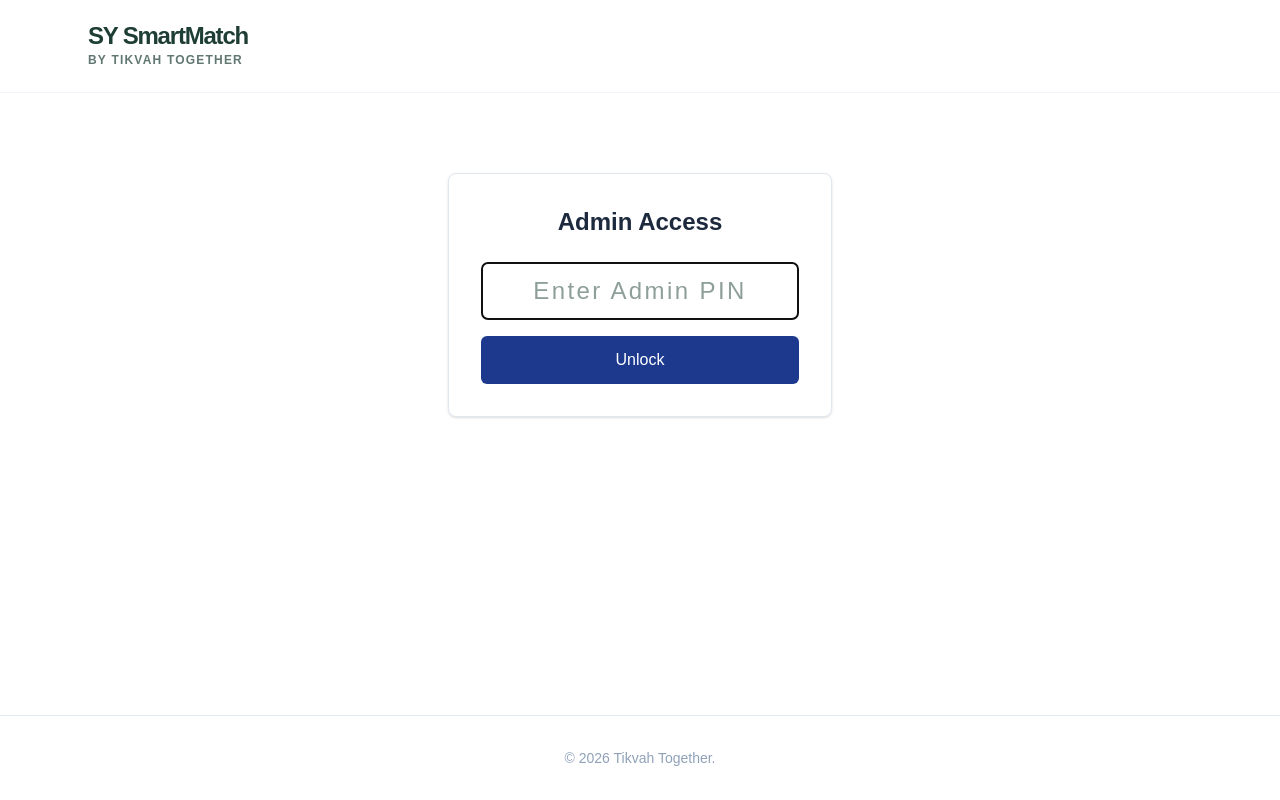
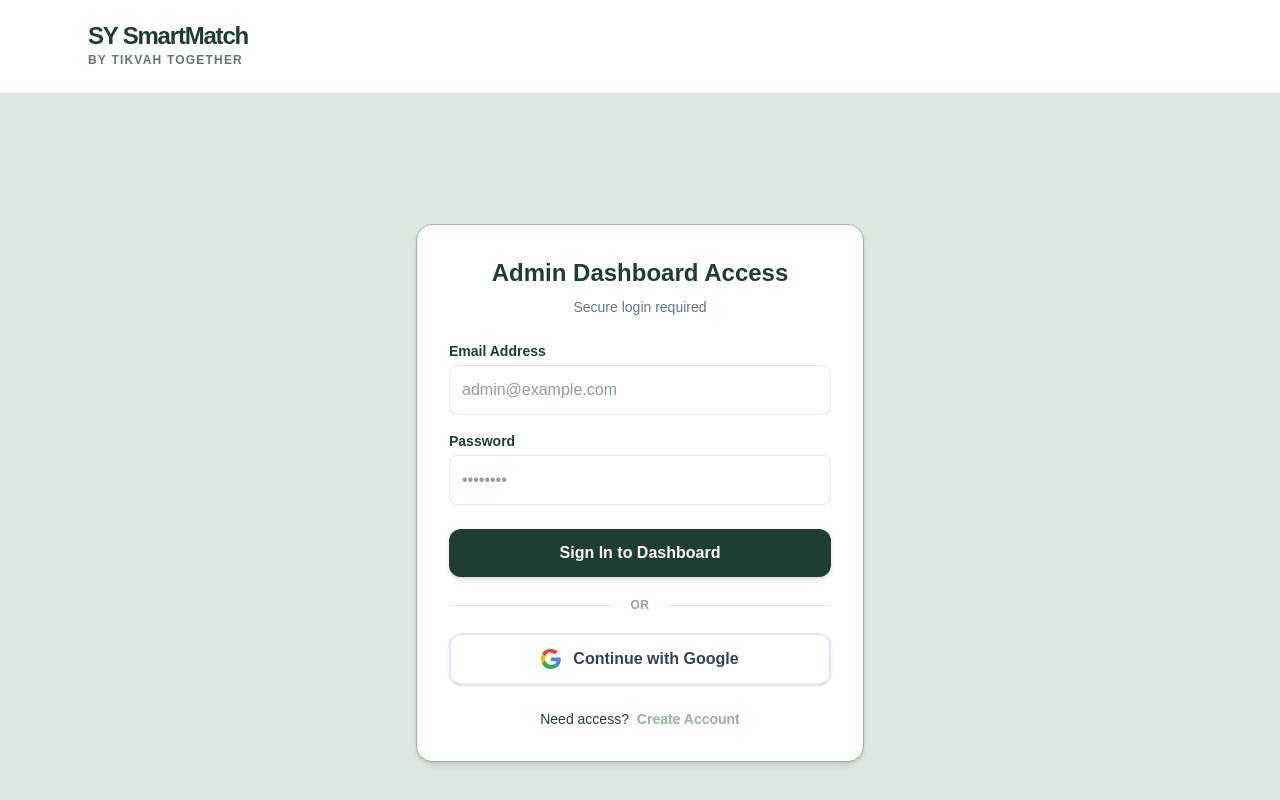
Before and after one commit to Tikvah-Together/events, a React (Vite) app: page /admin in a window 1280 px wide. Shown: the top 800 px of the page. Built offline with nearby package versions, Linux system fonts and the light colour scheme; no server answers.

Commit message:
update colors, add admin email, and improve admin login UI

```diff
--- a/src/AdminGuard.jsx
+++ b/src/AdminGuard.jsx
@@ -1,50 +1,215 @@
 import { useState, useEffect } from 'react';
+import { auth, googleProvider } from './firebase';
+import {
+  signInWithEmailAndPassword,
+  createUserWithEmailAndPassword,
+  signInWithPopup,
+  onAuthStateChanged,
+  signOut
+} from 'firebase/auth';
+import { Loader2 } from 'lucide-react';
+
+// ==========================================
+// 1. ADD YOUR ALLOWED ADMIN EMAILS HERE
+// ==========================================
+const ALLOWED_ADMINS = [
+  'tikvahtogetherevents@gmail.com',
+  'info@tikvahtogether.org',
+];
 
 export default function AdminGuard({ children }) {
   const [isAuthenticated, setIsAuthenticated] = useState(false);
-  const [pin, setPin] = useState('');
-  const ADMIN_PIN = "1234"; // CHANGE THIS TO YOUR SECURE PIN
+  const [loading, setLoading] = useState(true);
+  const [isRegistering, setIsRegistering] = useState(false);
+  const [email, setEmail] = useState('');
+  const [password, setPassword] = useState('');
+  const [errorMsg, setErrorMsg] = useState('');
 
+  // Listen for auth state adjustments
   useEffect(() => {
-    const savedAuth = localStorage.getItem('tikvah_admin_auth');
-    if (savedAuth === 'true') {
+    const unsubscribe = onAuthStateChanged(auth, async (user) => {
+      if (user) {
+        // ==========================================
+        // 2. THE SECURITY CHECK
+        // ==========================================
+        if (ALLOWED_ADMINS.includes(user.email?.toLowerCase())) {
           setIsAuthenticated(true);
+        } else {
+          // If they aren't on the list, kick them out completely!
+          setErrorMsg("Access Denied: Your account is not authorized as an administrator.");
+          setIsAuthenticated(false);
+          await signOut(auth);
         }
+      } else {
+        setIsAuthenticated(false);
+      }
+      setLoading(false);
+    });
+    return () => unsubscribe();
   }, []);
 
-  const checkPin = (e) => {
+  const handleEmailAuth = async (e) => {
     e.preventDefault();
-    if (pin === ADMIN_PIN) {
-      localStorage.setItem('tikvah_admin_auth', 'true');
-      setIsAuthenticated(true);
+    setErrorMsg('');
+    setLoading(true);
+
+    const targetEmail = email.trim().toLowerCase();
+
+    // Fail early on registration if they aren't even on the whitelist
+    if (isRegistering && !ALLOWED_ADMINS.includes(targetEmail)) {
+      setErrorMsg("Registration Denied: This email is not on the pre-approved admin whitelist.");
+      setLoading(false);
+      return;
+    }
+
+    try {
+      if (isRegistering) {
+        await createUserWithEmailAndPassword(auth, email, password);
       } else {
-      alert("Incorrect PIN");
-      setPin('');
+        await signInWithEmailAndPassword(auth, email, password);
+      }
+    } catch (error) {
+      if (error.code === 'auth/email-already-in-use') {
+        setErrorMsg("This email address is already registered.");
+      } else if (error.code === 'auth/weak-password') {
+        setErrorMsg("Password should be at least 6 characters long.");
+      } else if (error.code === 'auth/invalid-credential') {
+        setErrorMsg("Invalid email or password combination.");
+      } else {
+        setErrorMsg("Authentication failed. Please verify your entries.");
+      }
+    } finally {
+      setLoading(false);
     }
   };
 
+  const handleGoogleAuth = async () => {
+    setErrorMsg('');
+    setLoading(true);
+    try {
+      await signInWithPopup(auth, googleProvider);
+      // The useEffect hook above handles checking the whitelist and forcing a logout if unauthorized
+    } catch (error) {
+      setErrorMsg("Google authentication cancelled or failed.");
+      setLoading(false);
+    }
+  };
+
+  if (loading) {
+    return (
+      <div className="min-h-screen bg-[#DEE8DF] flex items-center justify-center">
+        <Loader2 className="animate-spin text-[#1E3D34]" size={40} />
+      </div>
+    );
+  }
+
   if (!isAuthenticated) {
     return (
-      <div className="flex flex-col items-center justify-center pt-20 px-6">
-        <div className="w-full max-w-sm bg-white p-8 border border-slate-200 rounded-lg shadow-sm">
-          <h2 className="text-2xl font-semibold text-slate-800 mb-6 text-center">Admin Access</h2>
-          <form onSubmit={checkPin} className="space-y-4">
+      <div className="min-h-screen bg-[#DEE8DF] flex flex-col items-center justify-center px-6 py-12">
+        <div className="w-full max-w-md bg-white p-8 border border-[#95B699] rounded-2xl shadow-md text-[#1E3D34]">
+          <h2 className="text-2xl font-bold mb-2 text-center">
+            {isRegistering ? "Create Admin Account" : "Admin Dashboard Access"}
+          </h2>
+          <p className="text-sm text-center text-slate-500 mb-6">
+            {isRegistering ? "Register your secure dashboard profile" : "Secure login required"}
+          </p>
+
+          {errorMsg && (
+            <p className="bg-red-50 text-red-600 text-sm p-3 rounded-xl mb-4 text-center font-medium border border-red-100">
+              {errorMsg}
+            </p>
+          )}
+
+          <form onSubmit={handleEmailAuth} className="space-y-4">
+            <div>
+              <label className="block text-sm font-semibold mb-1">Email Address</label>
+              <input
+                type="email"
+                required
+                placeholder="admin@example.com"
+                className="w-full p-3 border border-slate-200 rounded-lg bg-white outline-none focus:ring-2 focus:ring-[#95B699]"
+                value={email}
+                onChange={(e) => setEmail(e.target.value)}
+              />
+            </div>
+
+            <div>
+              <label className="block text-sm font-semibold mb-1">Password</label>
               <input
                 type="password"
-              placeholder="Enter Admin PIN"
-              className="w-full p-3 border border-slate-300 rounded-md text-center text-2xl tracking-widest"
-              value={pin}
-              onChange={(e) => setPin(e.target.value)}
-              autoFocus
+                required
+                placeholder="••••••••"
+                className="w-full p-3 border border-slate-200 rounded-lg bg-white outline-none focus:ring-2 focus:ring-[#95B699]"
+                value={password}
+                onChange={(e) => setPassword(e.target.value)}
               />
-            <button className="w-full bg-blue-900 text-white py-3 rounded-md font-medium hover:bg-blue-800 transition">
-              Unlock
+            </div>
+
+            <button
+              type="submit"
+              className="w-full mt-2 bg-[#1E3D34] hover:bg-[#1E3D34]/90 text-white font-bold py-3 rounded-xl transition-colors shadow-md"
+            >
+              {isRegistering ? "Sign Up & Register" : "Sign In to Dashboard"}
             </button>
           </form>
+
+          <div className="relative flex py-5 items-center">
+            <div className="grow border-t border-slate-200"></div>
+            <span className="shrink mx-4 text-slate-400 text-xs font-bold uppercase tracking-wider">or</span>
+            <div className="grow border-t border-slate-200"></div>
+          </div>
+
+          <button
+            type="button"
+            onClick={handleGoogleAuth}
+            className="w-full flex items-center justify-center gap-3 bg-white border-2 border-slate-200 hover:border-[#95B699] font-semibold py-3 rounded-xl transition-all text-slate-700 shadow-sm"
+          >
+            <svg className="w-5 h-5" viewBox="0 0 24 24">
+              <path fill="#4285F4" d="M23.745 12.27c0-.7-.06-1.4-.19-2.07H12v4.51h6.6c-.29 1.53-1.14 2.82-2.4 3.68v3.05h3.88c2.27-2.09 3.66-5.17 3.66-8.73z"/>
+              <path fill="#34A853" d="M12 24c3.24 0 5.95-1.08 7.93-2.91l-3.88-3.05c-1.08.72-2.45 1.16-4.05 1.16-3.11 0-5.74-2.11-6.68-4.96H1.21v3.15C3.18 21.88 7.31 24 12 24z"/>
+              <path fill="#FBBC05" d="M5.32 14.24A7.16 7.16 0 0 1 5 12c0-.79.13-1.57.32-2.34V6.51H1.21A11.94 11.94 0 0 0 0 12c0 1.92.45 3.74 1.21 5.39l4.11-3.15z"/>
+              <path fill="#EA4335" d="M12 4.75c1.77 0 3.35.61 4.6 1.8l3.42-3.42C17.95 1.19 15.24 0 12 0 7.31 0 3.18 2.12 1.21 5.39l4.11 3.15c.94-2.85 3.57-4.96 6.68-4.96z"/>
+            </svg>
+            Continue with Google
+          </button>
+
+          <div className="mt-6 text-center text-sm">
+            {isRegistering ? (
+              <p>
+                Already have an account?{" "}
+                <button
+                  onClick={() => { setIsRegistering(false); setErrorMsg(''); }}
+                  className="text-[#95B699] font-bold hover:underline ml-1"
+                >
+                  Sign In
+                </button>
+              </p>
+            ) : (
+              <p>
+                Need access?{" "}
+                <button
+                  onClick={() => { setIsRegistering(true); setErrorMsg(''); }}
+                  className="text-[#95B699] font-bold hover:underline ml-1"
+                >
+                  Create Account
+                </button>
+              </p>
+            )}
+          </div>
         </div>
       </div>
     );
   }
 
-  return children;
+  return (
+    <div className="relative">
+      <button
+        onClick={() => signOut(auth)}
+        className="absolute top-4 right-4 z-50 bg-red-500 hover:bg-red-600 text-white text-xs font-bold px-3 py-1.5 rounded-lg shadow transition-all"
+      >
+        Log Out Admin
+      </button>
+      {children}
+    </div>
+  );
 }
--- a/src/RSVP.jsx
+++ b/src/RSVP.jsx
@@ -211,7 +211,7 @@ const RsvpPage = () => {
           <div className="space-y-4">
             <button
               onClick={() => handleResponse("declined")}
-              className="w-full bg-red-600 text-white font-bold py-4 rounded-xl hover:bg-red-800 transition-colors shadow-lg"
+              className="w-full bg-[#95B699]/300 text-white font-bold py-4 rounded-xl hover:bg-[#95B699]/400 transition-colors shadow-lg"
             >
               Yes, cancel my invitation.
             </button>
@@ -241,7 +241,7 @@ const RsvpPage = () => {
         <div className="space-y-4">
           <button
             onClick={() => handleResponse("confirmed")}
-            className="w-full bg-blue-900 text-white font-bold py-4 rounded-xl hover:bg-blue-800 transition-colors shadow-lg"
+            className="w-full bg-[#95B699]/300 text-white font-bold py-4 rounded-xl hover:bg-[#95B699]/400 transition-colors shadow-lg"
           >
             Yes, confirm my spot!
           </button>
--- a/src/firebase.js
+++ b/src/firebase.js
@@ -2,6 +2,7 @@
 import { getAnalytics } from "firebase/analytics";
 import { initializeApp } from "firebase/app";
 import { getFirestore } from "firebase/firestore";
+import { getAuth, GoogleAuthProvider } from "firebase/auth";
 // TODO: Add SDKs for Firebase products that you want to use
 // https://firebase.google.com/docs/web/setup#available-libraries
 
@@ -19,3 +20,5 @@ const firebaseConfig = {
 const app = initializeApp(firebaseConfig);
 const analytics = getAnalytics(app);
 export const db = getFirestore(app);
+export const auth = getAuth(app);
+export const googleProvider = new GoogleAuthProvider();
--- a/src/index.css
+++ b/src/index.css
@@ -6,3 +6,14 @@ margin: 0;
   color: #1E3D34;
   font-family: sans-serif;
 }
+
+::selection {
+  background-color: #1E3D34; /* Your corporate dark green */
+  color: #DEE8DF;            /* Your light green brand color for the text */
+}
+
+/* Ensures Safari/iOS webview respects it perfectly */
+::-moz-selection {
+  background-color: #1E3D34;
+  color: #DEE8DF;
+}
```
Also changed, not shown: src/RegistrationForm.jsx (+60 -49 lines), 1 other file (tests, documents, lock files or other folders). Lines whose indentation alone changed are shown as unchanged.
